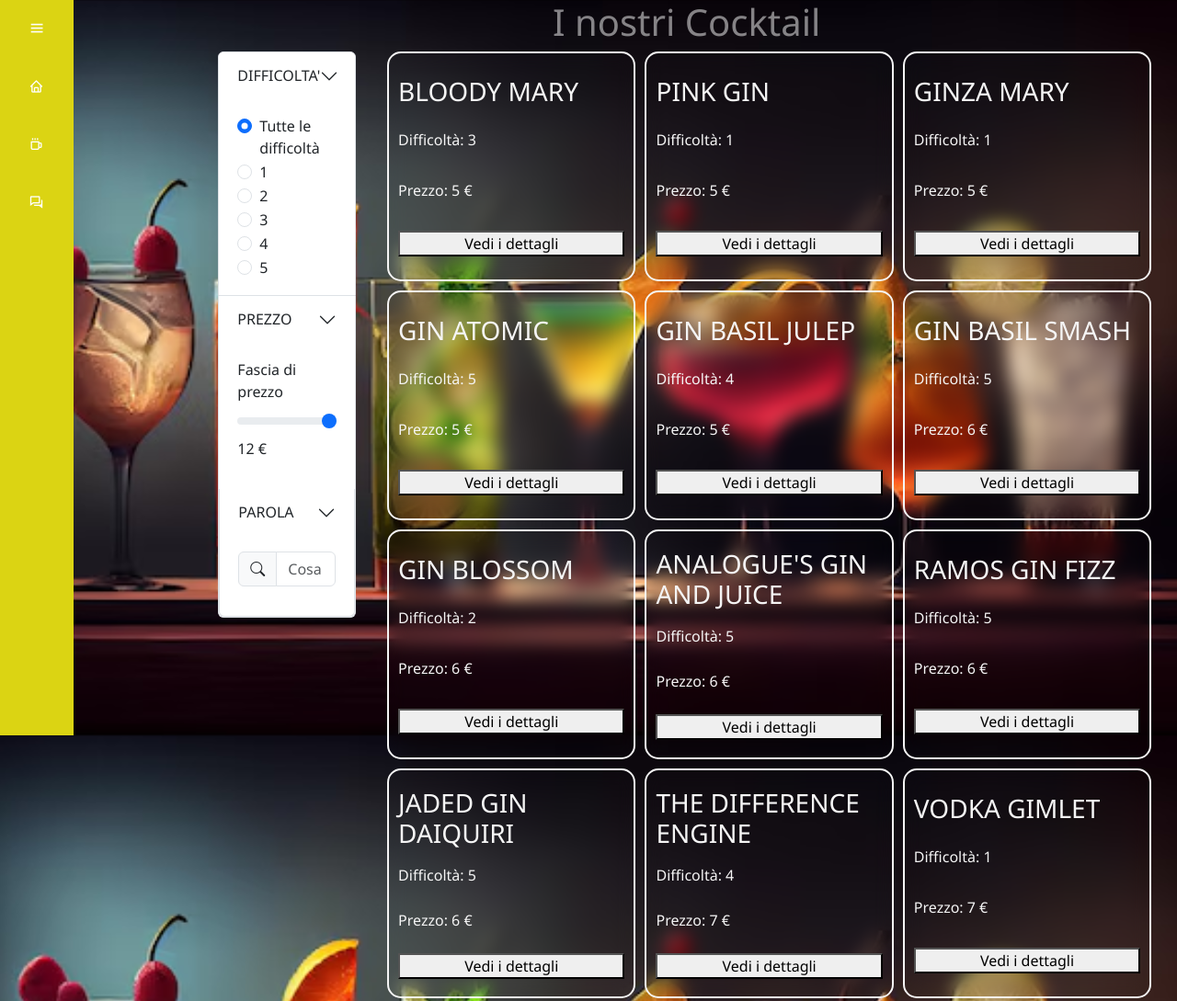
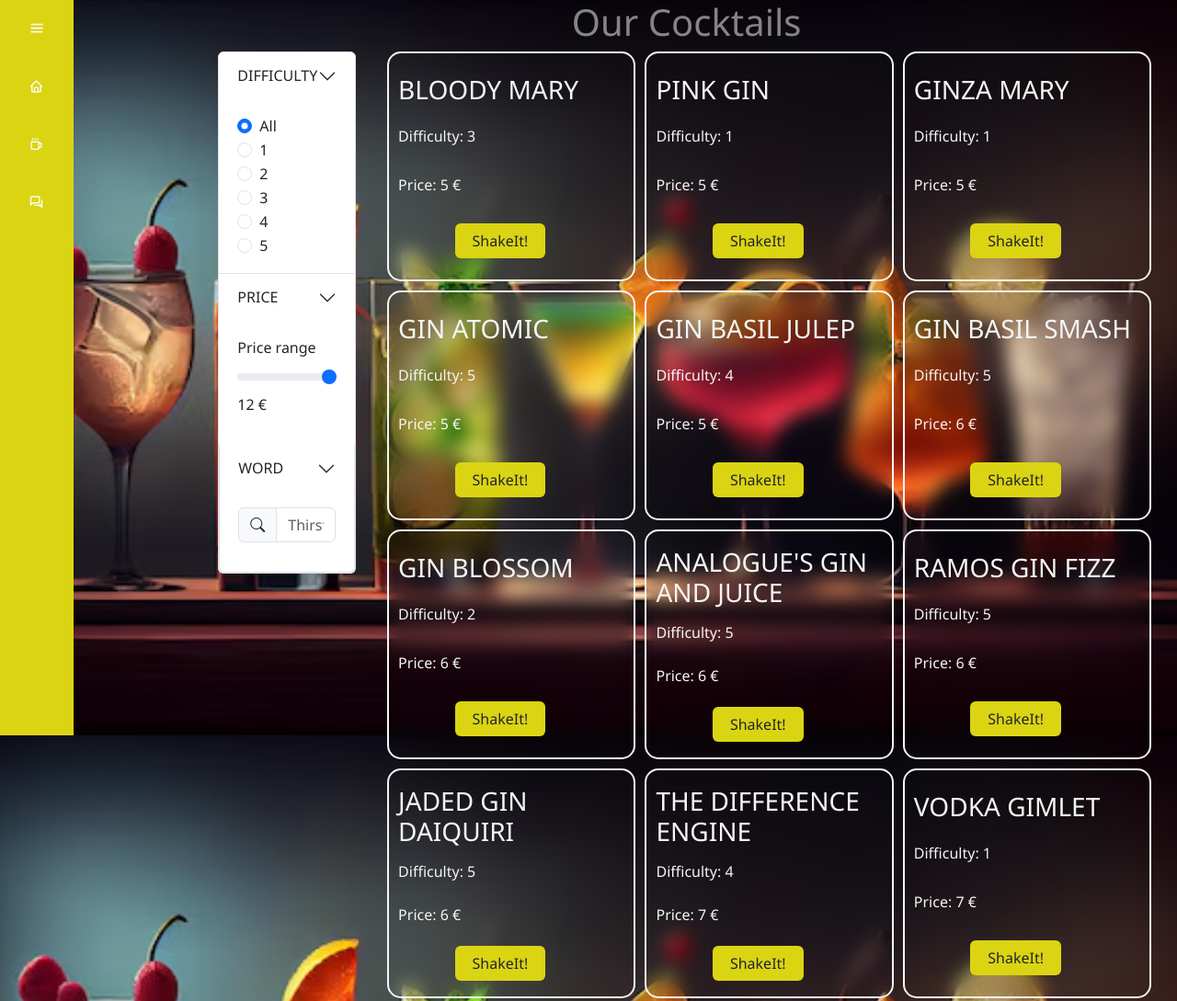
Before and after one commit to federicamudu/Progetto_Cocktail, a plain HTML site: page cocktail.html in a window 1280 px wide. Shown: the top 1089 px of the page at 92% size. Drawn offline with nearby package versions, Linux system fonts and the light colour scheme.

Commit message:
migliorato stile modali

```diff
--- a/cocktail.html
+++ b/cocktail.html
@@ -81,7 +81,7 @@
             <div class="col-12 col-md-10">
                 <div class="container-fluid">
                     <h1 class="text-white-50 text-center">
-                        I nostri Cocktail
+                        Our Cocktails
                     </h1>
                     <div class="row">
                         <div class="col-12 col-md-2 colFilter">
@@ -92,7 +92,7 @@
                                         <button class="accordion-button collapsed" type="button"
                                         data-bs-toggle="collapse" data-bs-target="#collapseOne" aria-expanded="true"
                                         aria-controls="collapseOne">
-                                        DIFFICOLTA'
+                                        DIFFICULTY
                                     </button>
                                 </h2>
                                 <div id="collapseOne" class="accordion-collapse collapse show" data-bs-parent="#accordionExample">
@@ -101,7 +101,7 @@
                                         <div class="form-check">
                                             <input class="form-check-input" type="radio" name="difficulties" id="All" checked>
                                             <label class="form-check-label" for="All">
-                                                Tutte le difficoltà
+                                                All
                                             </label>
                                         </div>
 
@@ -113,13 +113,13 @@
                                     <button class="accordion-button collapsed" type="button"
                                     data-bs-toggle="collapse" data-bs-target="#collapseTwo" aria-expanded="false"
                                     aria-controls="collapseTwo">
-                                    PREZZO
+                                    PRICE
                                 </button>
                             </h2>
                             <div id="collapseTwo" class="accordion-collapse collapse show" data-bs-parent="#accordionExample">
                                 <div class="accordion-body">
 
-                                    <label for="inputRange" class="form-label">Fascia di prezzo</label>
+                                    <label for="inputRange" class="form-label">Price range</label>
                                     <input type="range" class="form-range" min="5" id="inputRange">
                                     <p id="numberPrice">0</p>
 
@@ -131,7 +131,7 @@
                                     <button class="accordion-button collapsed" type="button"
                                     data-bs-toggle="collapse" data-bs-target="#collapseThree" aria-expanded="false"
                                     aria-controls="collapseThree">
-                                    PAROLA
+                                    WORD
                                 </button>
                             </h2>
                             <div id="collapseThree" class="accordion-collapse collapse show"
@@ -142,7 +142,7 @@
                                     <span class="input-group-text" id="basic-addon1">
                                         <i class="bi bi-search"></i>
                                     </span>
-                                    <input id="wordInput" type="text" class="form-control" placeholder="Cosa cerchi?"
+                                    <input id="wordInput" type="text" class="form-control" placeholder="Thirsty?"
                                     aria-label="Username" aria-describedby="basic-addon1">
                                 </div>
 
--- a/cocktail.js
+++ b/cocktail.js
@@ -48,10 +48,10 @@ fetch('./cocktail.json').then((response)=>response.json()).then((data)=>{
             div.classList.add('cocktail-card')
             div.innerHTML= `
             <p class="h3">${cocktail.name.toUpperCase()}</p>
-            <p>Difficoltà: ${cocktail.difficulty}</p>
-            <p>Prezzo: ${cocktail.price} €</p>
-            <button type="button" class="btnDetails" data-bs-toggle="modal" data-bs-target="#cocktail${i}">
-            Vedi i dettagli
+            <p>Difficulty: ${cocktail.difficulty}</p>
+            <p>Price: ${cocktail.price} €</p>
+            <button type="button" class="btn btnDetails" data-bs-toggle="modal" data-bs-target="#cocktail${i}">
+            ShakeIt!
             </button>
             `
             cardsWrapper.appendChild(div);
@@ -70,18 +70,18 @@ fetch('./cocktail.json').then((response)=>response.json()).then((data)=>{
             div.innerHTML= `
             <div class="modal fade" id="cocktail${i}" tabindex="-1" aria-labelledby="exampleModalLabel" aria-hidden="true">
                 <div class="modal-dialog modal-dialog-centered modal-dialog-scrollable">
-                    <div class="modal-content">
+                    <div class="modal-content modalCustom">
                         <div class="modal-header">
-                            <h1 class="modal-title fs-5" id="exampleModalLabel">${cocktail.name}</h1>
+                            <h1 class="modal-title fs-5" id="exampleModalLabel">${cocktail.name.toUpperCase()}</h1>
                             <button type="button" class="btn-close" data-bs-dismiss="modal" aria-label="Close"></button>
                         </div>
-                        <div class="modal-body">
+                        <div class="modal-body">Ingredients:<br>
                             ${cocktail.ingredients}
                             <hr>
-                            ${cocktail.instructions}
+                            Method:<br>${cocktail.instructions}
                         </div>
                         <div class="modal-footer">
-                            <button type="button" class="btn btn-secondary" data-bs-dismiss="modal">Close</button>
+                            <button type="button" class="btn btn-outline-warning" data-bs-dismiss="modal">Cheers!</button>
                         </div>
                     </div>
                 </div>
--- a/style.css
+++ b/style.css
@@ -1,11 +1,11 @@
-*{
+* {
     margin: 0px;
     padding: 0px;
     box-sizing: border-box;
     font-family: 'Segoe UI', Tahoma, Geneva, Verdana, sans-serif;
 }
 
-.sidebar{
+.sidebar {
     position: absolute;
     top: 0;
     left: 0;
@@ -17,11 +17,11 @@
     position: fixed;
 }
 
-.sidebar.active{
+.sidebar.active {
     width: 250px;
 }
 
-.sidebar #btn{
+.sidebar #btn {
     position: absolute;
     color: #fff;
     top: 0.4rem;
@@ -32,11 +32,11 @@
     cursor: pointer;
 }
 
-.sidebar.active #btn{
+.sidebar.active #btn {
     left: 90%;
 }
 
-.sidebar .top .logo{
+.sidebar .top .logo {
     color: #fff;
     display: flex;
     height: 50px;
@@ -46,7 +46,7 @@
     opacity: 0;
 }
 
-.sidebar.active .top .logo{
+.sidebar.active .top .logo {
     opacity: 1;
 }
 
@@ -55,7 +55,7 @@
     margin-right: 5px;
 }
 
-.user{
+.user {
     display: flex;
     align-items: center;
     margin: 1rem 0;
@@ -68,7 +68,7 @@
     margin-left: 1rem;
 }
 
-.bold{
+.bold {
     font-weight: 600;
 }
 
@@ -76,11 +76,11 @@
     opacity: 0;
 }
 
-.sidebar.active{
+.sidebar.active {
     opacity: 1;
 }
 
-.sidebar ul li{
+.sidebar ul li {
     position: relative;
     list-style-type: none;
     height: 50px;
@@ -89,7 +89,7 @@
     line-height: 50px;
 }
 
-.sidebar ul li a{
+.sidebar ul li a {
     color: #fff;
     display: flex;
     align-items: center;
@@ -97,12 +97,12 @@
     border-radius: 0.8rem;
 }
 
-.sidebar ul li a:hover{
+.sidebar ul li a:hover {
     background-color: #fff;
     color: #12171e;
 }
 
-.sidebar ul li a i{
+.sidebar ul li a i {
     min-width: 50px;
     height: 50px;
     border-radius: 12px;
@@ -114,15 +114,15 @@ ul {
     padding: 0 0 0 0;
 }
 
-.sidebar .nav-item{
+.sidebar .nav-item {
     opacity: 0;
 }
 
-.sidebar.active .nav-item{
+.sidebar.active .nav-item {
     opacity: 1;
 }
 
-.bodyContainer{
+.bodyContainer {
     background-image: url(./media/fresh-cocktails-with-ice-lemon-lime-fruits-generative-ai_188544-12370.avif);
     background-position: center;
     background-repeat: no-repeat;
@@ -131,23 +131,23 @@ ul {
     min-height: 100vh;
 }
 
-.colFilter{
+.colFilter {
     position: sticky;
     top: 56px;
     height: 80vh;
 }
 
-.nav-link{
+.nav-link {
     display: flex;
     justify-content: center;
     align-items: center;
 }
 
-.navBlock{
+.navBlock {
     background-color: #dbd413;
 }
 
-.title{
+.title {
     backdrop-filter: blur(15px);
     width: 40vw;
     height: 20vh;
@@ -159,21 +159,21 @@ ul {
     text-transform: uppercase;
 }
 
-.altezzaCol{
+.altezzaCol {
     height: 95vh;
 }
 
-.boxRecensioni{
+.boxRecensioni {
     backdrop-filter: blur(15px);
     border-radius: 20px;
 }
 
-.border{
+.border {
     width: 40vw;
     height: 65vh;
 }
 
-.reviewCard{
+.reviewCard {
     width: 80%;
     height: 100%;
     border: 2px solid #dbd413;
@@ -188,7 +188,7 @@ ul {
 
 }
 
-.cocktail-card{
+.cocktail-card {
     height: 250px;
     width: 32%;
     border: 2px solid whitesmoke;
@@ -203,7 +203,7 @@ ul {
     color: whitesmoke;
 }
 
-.number{
+.number {
     font-weight: bold;
     font-size: 40px;
 }
@@ -225,18 +225,33 @@ ul {
     display: block;
     width: 100%;
 }
-  .swiper-pagination-bullets{
+
+.swiper-pagination-bullets {
     display: none;
 }
 
-@media screen and (max-width:576px){
+.btnDetails{
+    background-color: #dbd413;
+    width: 40%;
+    margin-left: 25%;
+}
 
-    .cocktail-card{
+.modalCustom{
+    background-color: #5b5b5b !important;
+    color: #dfe0e2 !important;
+    border-radius: 20px;
+}
+
+@media screen and (max-width:576px) {
+
+    .cocktail-card {
         width: 100%;
     }
-    .colFilter{
+
+    .colFilter {
         position: static;
     }
+
     /* .sidebar{
         display: none;
         } */
```
Lines whose indentation alone changed are shown as unchanged.
